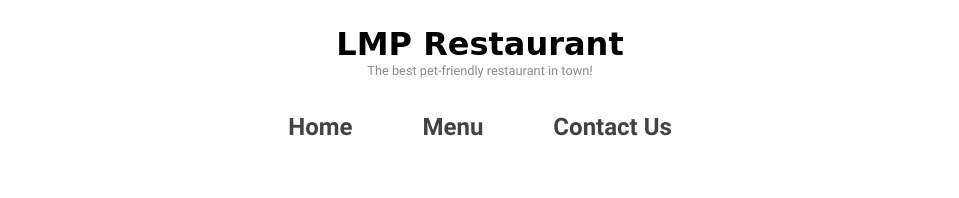
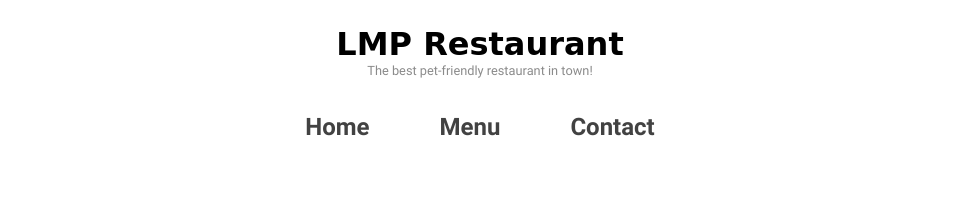
Before and after one commit to markbien/Restaurant-Page, a website built with webpack: page src/template.html in a window 1280 px wide. Shown: the top 198 px of the page, without its empty margins (160-1119 px from the left). Built offline with nearby package versions, Linux system fonts and the light colour scheme.

Commit message:
Fix header style and change from 'Contact Us' to 'Contact'

```diff
--- a/src/modules/landing-page.js
+++ b/src/modules/landing-page.js
@@ -22,11 +22,11 @@ function createHeader() {
   header.appendChild(divLogo);
 
   const nav = document.createElement("nav");
-  const options = ["Home", "Menu", "Contact Us"];
+  const options = ["Home", "Menu", "Contact"];
   options.forEach((option) => {
     const btn = document.createElement("button");
     btn.textContent = option;
-    btn.setAttribute('id', option.replaceAll(/\s/gi, "").toLowerCase());
+    btn.setAttribute('id', option.toLowerCase());
     btn.addEventListener('click', ()=> {
       switchPages(btn);
     });
--- a/src/style.css
+++ b/src/style.css
@@ -82,7 +82,6 @@ header {
 
 header > nav {
   display: flex;
-  justify-content: center;
 }
 
 nav > button {
@@ -93,6 +92,7 @@ nav > button {
   background: none;
   border: none;
   color: rgb(66, 66, 66);
+  flex: 1;
 }
 
 hr {
```
